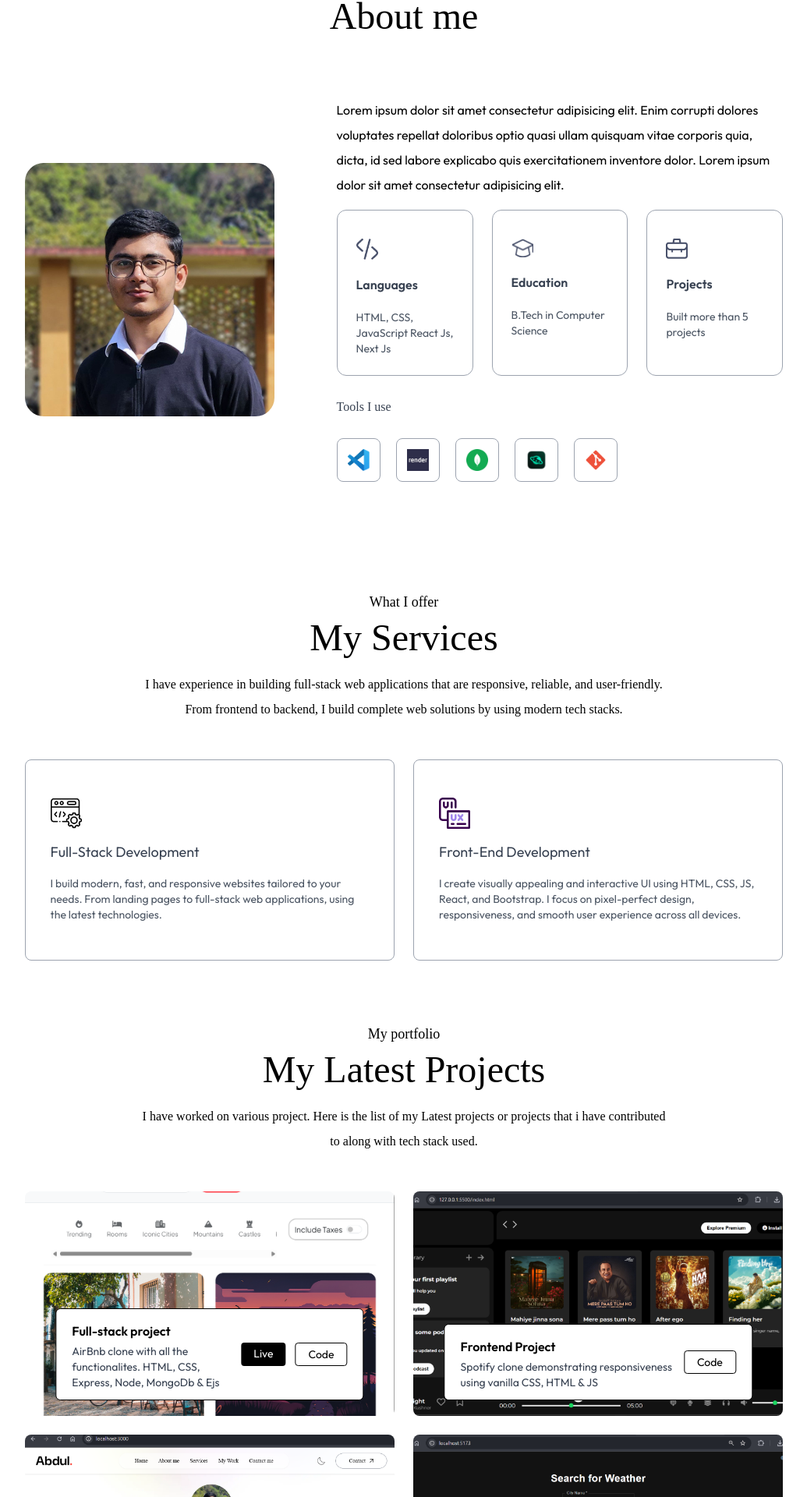
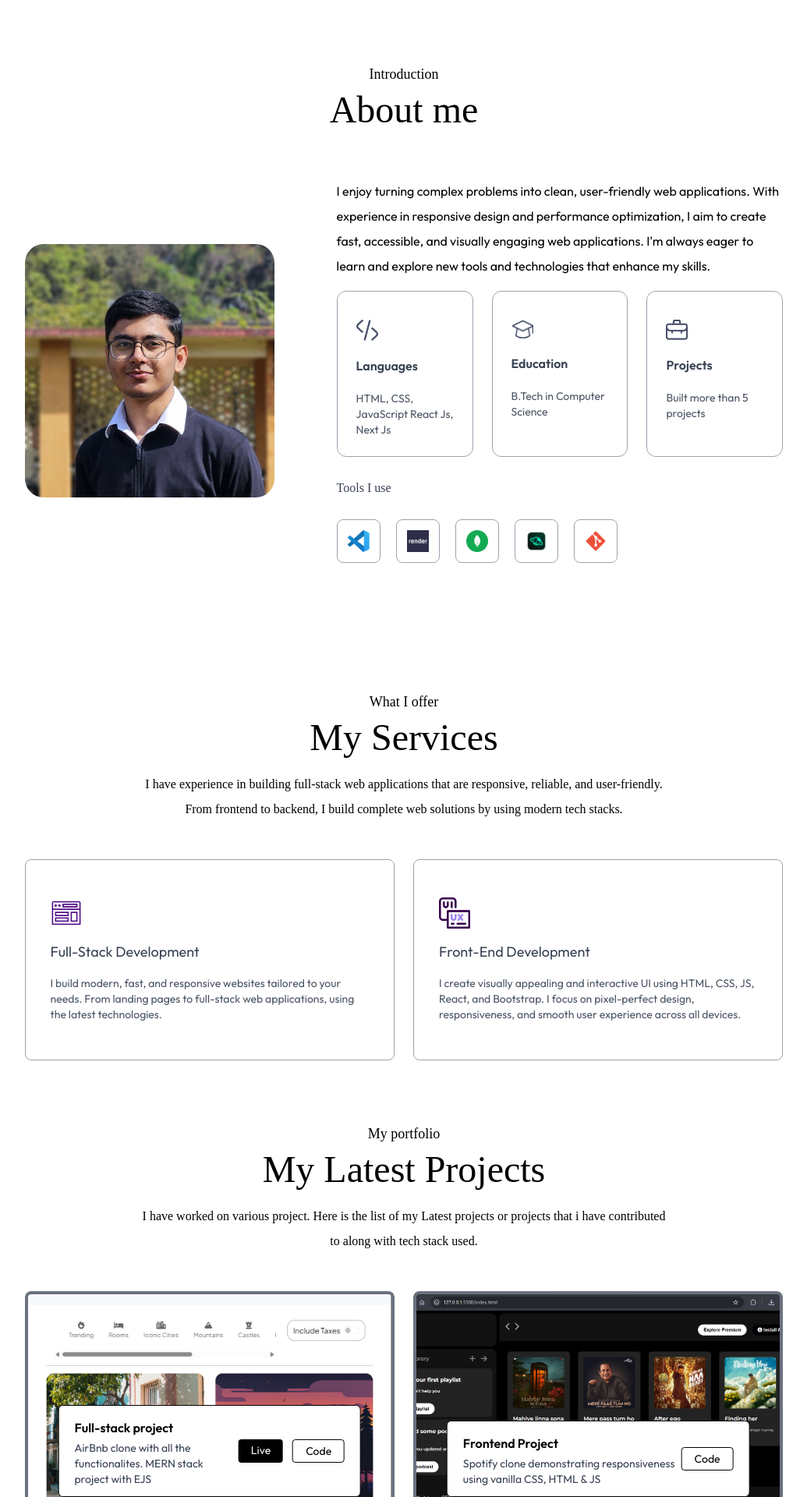
Before and after one commit to sattar-abdul/portfolio, a Next.js app: page / in a window 1280 px wide. Shown: the part 879-2799 px from the top of the page at 78% size, without its empty margins (122-1157 px from the left). Built offline with nearby package versions, Linux system fonts and the light colour scheme; a web font is replaced by a local one.

Commit message:
Bug fixed

```diff
--- a/app/components/About.jsx
+++ b/app/components/About.jsx
@@ -10,7 +10,7 @@ const About = ({ isDarkMode }) => {
       whileInView={{ opacity: 1 }}
       transition={{ duration: 1 }}
       id="about"
-      className="w-full px-[12%] py-10 scroll-mt-20"
+      className="mt-20 w-full px-[12%] py-20 scroll-mt-15"
     >
       <motion.h4
         initial={{ y: -20, opacity: 0 }}
@@ -33,7 +33,7 @@ const About = ({ isDarkMode }) => {
         initial={{ opacity: 0 }}
         whileInView={{ opacity: 1 }}
         transition={{ duration: 0.8 }}
-        className="flex w-full flex-col lg:flex-row items-center gap-20 my-20"
+        className="flex w-full flex-col lg:flex-row items-center gap-20 my-16"
       >
         <motion.div
           initial={{ scale: 0.9, opacity: 0 }}
@@ -45,6 +45,7 @@ const About = ({ isDarkMode }) => {
             src={assets.user_image}
             alt="user-picture"
             className="w-full rounded-3xl"
+            loading="lazy"
           />
         </motion.div>
         <motion.div
@@ -54,11 +55,11 @@ const About = ({ isDarkMode }) => {
           className="flex-1"
         >
           <p>
-            Lorem ipsum dolor sit amet consectetur adipisicing elit. Enim
-            corrupti dolores voluptates repellat doloribus optio quasi ullam
-            quisquam vitae corporis quia, dicta, id sed labore explicabo quis
-            exercitationem inventore dolor. Lorem ipsum dolor sit amet
-            consectetur adipisicing elit.
+            I enjoy turning complex problems into clean, user-friendly web
+            applications. With experience in responsive design and performance
+            optimization, I aim to create fast, accessible, and visually
+            engaging web applications. I'm always eager to learn and explore new
+            tools and technologies that enhance my skills.
           </p>
 
           <motion.ul
@@ -108,7 +109,13 @@ const About = ({ isDarkMode }) => {
                 className="flex items-center justify-center w-12 sm:w-14 aspect-square border border-gray-400 rounded-lg cursor-pointer hover:bg-lightHover hover:-translate-y-1 duration-500"
                 key={index}
               >
-                <Image src={tool} alt="tool-icon" className="w-5 sm:w-7" />
+                <Image
+                  src={tool.toolIcon}
+                  alt={tool.toolName}
+                  className="w-5 sm:w-7"
+                  title={tool.toolName}
+                  loading="lazy"
+                />
               </motion.li>
             ))}
           </motion.ul>
--- a/app/components/Header.jsx
+++ b/app/components/Header.jsx
@@ -5,7 +5,7 @@ import { motion } from "motion/react";
 
 function Header() {
   return (
-    <div className="pt-20 w-11/12 max-w-3xl text-center mx-auto h-screen flex flex-col items-center justify-center gap-4">
+    <div className="pt-80 pb-48 w-11/12 max-w-3xl text-center mx-auto h-screen flex flex-col items-center justify-center gap-4">
       <motion.div
         initial={{ scale: 0 }}
         whileInView={{ scale: 1 }}
--- a/app/components/Navbar.jsx
+++ b/app/components/Navbar.jsx
@@ -25,7 +25,7 @@ function Navbar({ isDarkMode, setIsDarkMode }) {
 
       <nav
         role="navigation"
-        className={`w-full fixed px-5 lg:px-8 xl:px-[8%] py-4 flex items-center justify-between z-50 ${
+        className={`w-full fixed px-5 lg:px-8 xl:px-[8%] py-2.5 flex items-center justify-between z-50 ${
           isDarkMode
             ? "dark:bg-darkTheme dark:shadow-white/20"
             : "bg-white bg-opacity-50 backdrop-blur-lg shadow-sm"
--- a/app/components/Services.jsx
+++ b/app/components/Services.jsx
@@ -54,7 +54,7 @@ function Services() {
           >
             <Image src={icon} alt={title} className="w-10" />
             <h3 className="text-lg my-4 text-gray-700 dark:text-white">
-              {title}{" "}
+              {title}
             </h3>
             <p className="text-sm text-gray-600 leading-5 dark:text-white/80">
               {description}
--- a/app/components/Work.jsx
+++ b/app/components/Work.jsx
@@ -9,7 +9,7 @@ function Work() {
       whileInView={{ opacity: 1 }}
       transition={{ duration: 1 }}
       id="work"
-      className="w-full px-[12%] py-5 scroll-mt-20"
+      className="w-full px-5 sm:px-10 lg:px-[12%] py-5 scroll-mt-20"
     >
       <motion.h4
         initial={{ y: -20, opacity: 0 }}
@@ -50,7 +50,7 @@ function Work() {
             whileHover={{ scale: 1.05 }}
             transition={{ duration: 0.3 }}
             key={index}
-            className="h-72 bg-no-repeat bg-cover bg-center rounded-lg relative cursor-pointer group"
+            className="h-72 bg-no-repeat bg-cover bg-center rounded-lg relative cursor-pointer group border border-4 border-gray-500 dark:border-white"
             style={{ backgroundImage: `url(${project.bgImage})` }}
           >
             <div className="bg-white w-10/12 rounded-md absolute bottom-5 left-1/2 -translate-x-1/2 py-3 px-5 flex items-center justify-between duration-500 group-hover:bottom-7 border border-black">
--- a/assets/assets.js
+++ b/assets/assets.js
@@ -76,7 +76,7 @@ export const workData = [
   {
     title: "Full-stack project",
     description:
-      "AirBnb clone with all the functionalites. HTML, CSS, Express, Node, MongoDb & Ejs",
+      "AirBnb clone with all the functionalites. MERN stack project with EJS",
     bgImage: "/work-1.png",
     liveLink: "https://wanderlust-jbuq.onrender.com/",
     codeLink: "https://github.com/sattar-abdul/wanderlust",
@@ -91,9 +91,9 @@ export const workData = [
   },
   {
     title: "Personal Portfolio",
-    description: "Created a portfolio using React js, Next js, Tailwind CSS",
+    description: "Created my personal portfolio using React js, Next js, Tailwind CSS",
     bgImage: "/work-3.png",
-    liveLink: "",
+    liveLink: "https://portfolio-six-xi-v8g7z9rtzv.vercel.app/",
     codeLink: "https://github.com/sattar-abdul/react-portfolio",
   },
   {
@@ -143,9 +143,9 @@ export const infoList = [
 ];
 
 export const toolsData = [
-  assets.vscode_Logo,
-  assets.render_Logo,
-  assets.mongodb_Logo,
-  assets.hoppscotch_Logo,
-  assets.git_Logo,
+  { toolName: "Visual studio code", toolIcon: assets.vscode_Logo },
+  { toolName: "Render", toolIcon: assets.render_Logo },
+  { toolName: "MongoDB", toolIcon: assets.mongodb_Logo },
+  { toolName: "Hoppscotch", toolIcon: assets.hoppscotch_Logo },
+  { toolName: "Git", toolIcon: assets.git_Logo },
 ];
```
Also changed, not shown: assets/webdev_icon.png.
